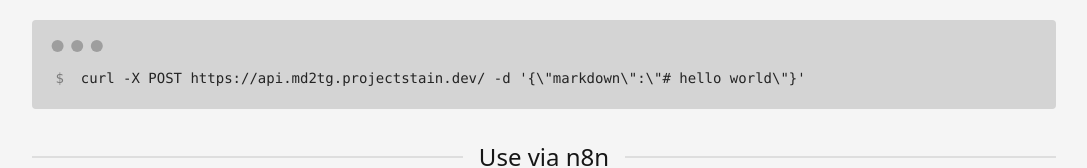
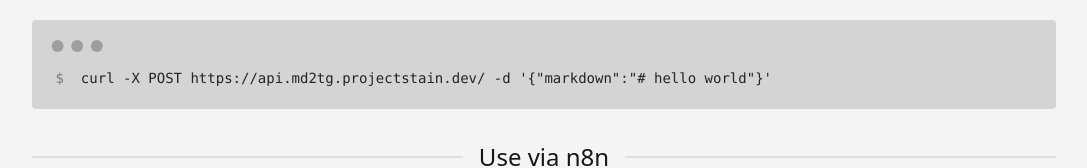
Before and after one commit to haotiencheng/markdown-to-telegram-converter, a Next.js app: page / in a window 1280 px wide. Shown: the part 490-658 px from the top of the page, without its empty margins (96-1183 px from the left). Built offline with nearby package versions, Linux system fonts and the light colour scheme.

Commit message:
refactor: improve curl command string display
- Enhance readability of example curl command
- Utilize template literal for string formatting
- Consolidate multi-line string into single line

```diff
--- a/app/page.tsx
+++ b/app/page.tsx
@@ -98,8 +98,7 @@ export default function Home() {
           <div className="mockup-code">
             <pre data-prefix="$">
               <code>
-                curl -X POST https://api.md2tg.projectstain.dev/ -d
-                '&#123;\"markdown\":\"# hello world\"&#125;'
+                {`curl -X POST https://api.md2tg.projectstain.dev/ -d '{"markdown":"# hello world"}'`}
               </code>
             </pre>
           </div>
```
